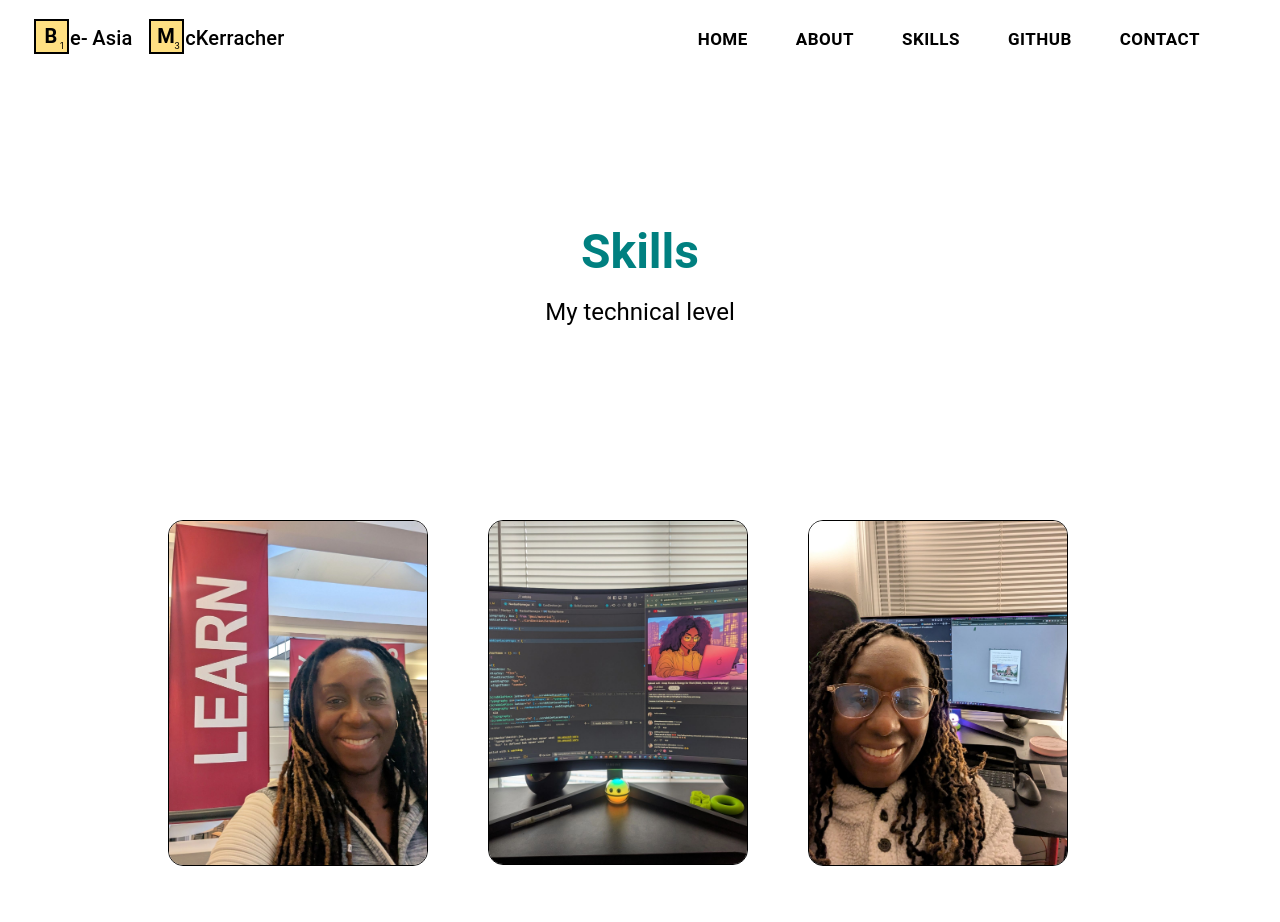
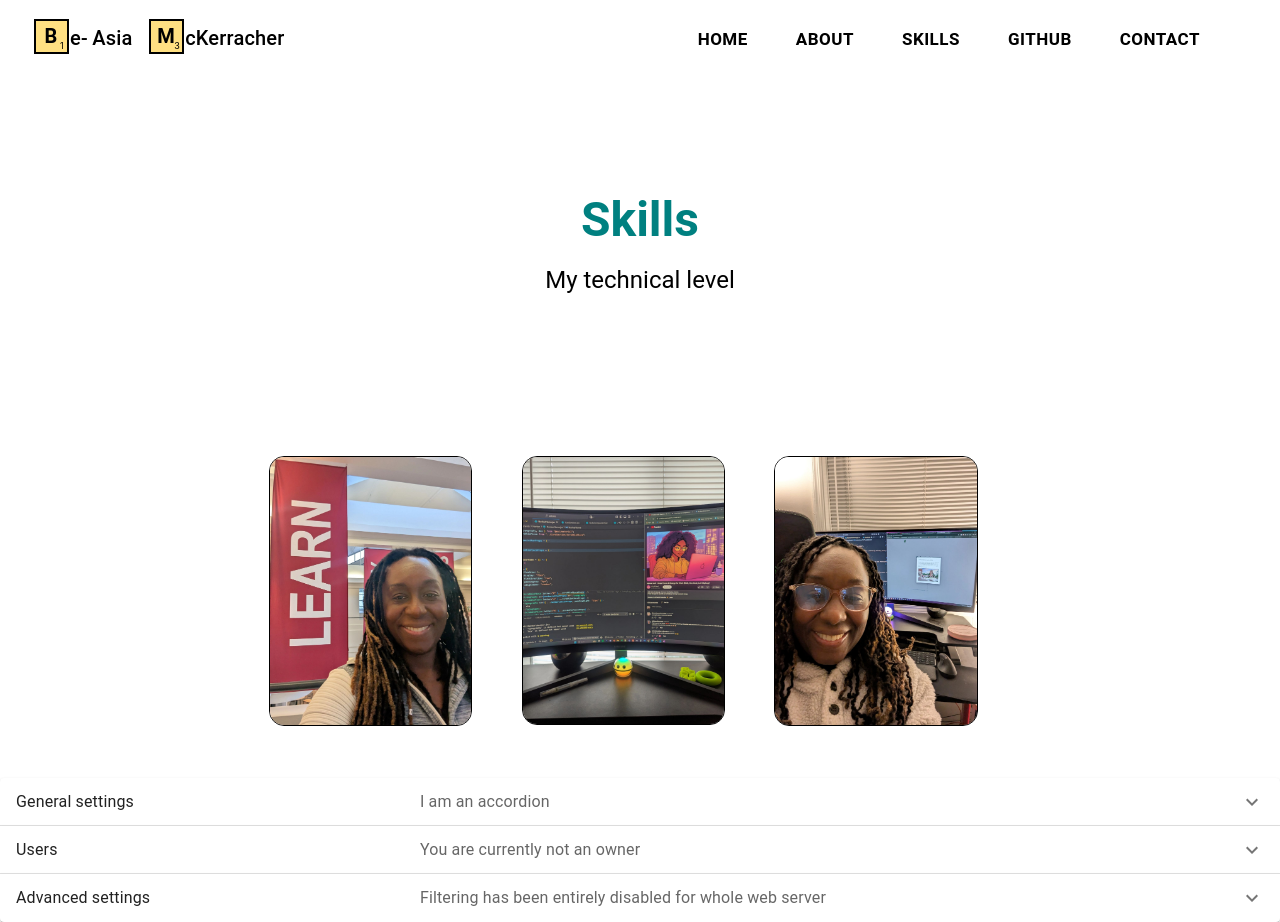
Before and after one commit to amerigirl/website, a React (Create React App) app: page /skillsPage in a window 1280 px wide. Built offline with nearby package versions, Linux system fonts and the light colour scheme.

Commit message:
created accordion component from mui

```diff
--- /dev/null
+++ b/src/Components/SkillsPage/Accordion.jsx
@@ -0,0 +1,81 @@
+import * as React from 'react';
+import Accordion from '@mui/material/Accordion';
+import AccordionDetails from '@mui/material/AccordionDetails';
+import AccordionSummary from '@mui/material/AccordionSummary';
+import Typography from '@mui/material/Typography';
+import ExpandMoreIcon from '@mui/icons-material/ExpandMore';
+
+export default function ControlledAccordions() {
+  const [expanded, setExpanded] = React.useState(false);
+
+  const handleChange = (panel) => (event, isExpanded) => {
+    setExpanded(isExpanded ? panel : false);
+  };
+
+  return (
+    <div>
+      <Accordion expanded={expanded === 'panel1'} onChange={handleChange('panel1')}>
+        <AccordionSummary
+          expandIcon={<ExpandMoreIcon />}
+          aria-controls="panel1bh-content"
+          id="panel1bh-header"
+        >
+          <Typography component="span" sx={{ width: '33%', flexShrink: 0 }}>
+            General settings
+          </Typography>
+          <Typography component="span" sx={{ color: 'text.secondary' }}>
+            I am an accordion
+          </Typography>
+        </AccordionSummary>
+        <AccordionDetails>
+          <Typography>
+            Nulla facilisi. Phasellus sollicitudin nulla et quam mattis feugiat.
+            Aliquam eget maximus est, id dignissim quam.
+          </Typography>
+        </AccordionDetails>
+      </Accordion>
+      <Accordion expanded={expanded === 'panel2'} onChange={handleChange('panel2')}>
+        <AccordionSummary
+          expandIcon={<ExpandMoreIcon />}
+          aria-controls="panel2bh-content"
+          id="panel2bh-header"
+        >
+          <Typography component="span" sx={{ width: '33%', flexShrink: 0 }}>
+            Users
+          </Typography>
+          <Typography component="span" sx={{ color: 'text.secondary' }}>
+            You are currently not an owner
+          </Typography>
+        </AccordionSummary>
+        <AccordionDetails>
+          <Typography>
+            Donec placerat, lectus sed mattis semper, neque lectus feugiat lectus,
+            varius pulvinar diam eros in elit. Pellentesque convallis laoreet
+            laoreet.
+          </Typography>
+        </AccordionDetails>
+      </Accordion>
+      <Accordion expanded={expanded === 'panel3'} onChange={handleChange('panel3')}>
+        <AccordionSummary
+          expandIcon={<ExpandMoreIcon />}
+          aria-controls="panel3bh-content"
+          id="panel3bh-header"
+        >
+          <Typography component="span" sx={{ width: '33%', flexShrink: 0 }}>
+            Advanced settings
+          </Typography>
+          <Typography component="span" sx={{ color: 'text.secondary' }}>
+            Filtering has been entirely disabled for whole web server
+          </Typography>
+        </AccordionSummary>
+        <AccordionDetails>
+          <Typography>
+            Nunc vitae orci ultricies, auctor nunc in, volutpat nisl. Integer sit
+            amet egestas eros, vitae egestas augue. Duis vel est augue.
+          </Typography>
+        </AccordionDetails>
+      </Accordion>
+
+    </div>
+  );
+}
--- a/src/Components/SkillsPage/SkillsPage.jsx
+++ b/src/Components/SkillsPage/SkillsPage.jsx
@@ -6,13 +6,14 @@ import Footer from "../Footer/Footer";
 import { Box } from "@mui/material";
 import { imageList } from "../../Data/AboutImageData";
 import SectionTitle from "../SectionTitle";
+import Accordion from "./Accordion";
 
 const SkillsPage = () => {
   return (
     <ThemeProvider theme={theme}>
       <Navbar />
 
-      <Box sx={{ marginTop: "10rem" }}>
+      <Box sx={{ marginTop: "8rem" }}>
         <SectionTitle title={"Skills"} subtitle={"My technical level"} />
       </Box>
       <Box
@@ -21,15 +22,15 @@ const SkillsPage = () => {
           flexWrap: "wrap",
           justifyContent: "center",
           gap: "1rem",
-          padding: "2rem",
-          marginTop: "8rem",
+          padding: "3rem",
+          marginTop: "5rem",
         }}
       >
         {imageList.map((item) => (
           <Box
             key={item.src}
             sx={{
-              width: "25%",
+              width: "20%",
               height: "25%",
               overflow: "hidden",
 
@@ -38,7 +39,6 @@ const SkillsPage = () => {
             <img
               src={item.src}
               alt={item.title}
-              loading="lazy" //is this needed?
               style={{
                 width: "85%",
                 height: "85%",
@@ -50,6 +50,7 @@ const SkillsPage = () => {
           </Box>
         ))}
       </Box>
+      <Accordion/>
     </ThemeProvider>
   );
 };
```
Also changed, not shown: public/me pic.jpg (added).
